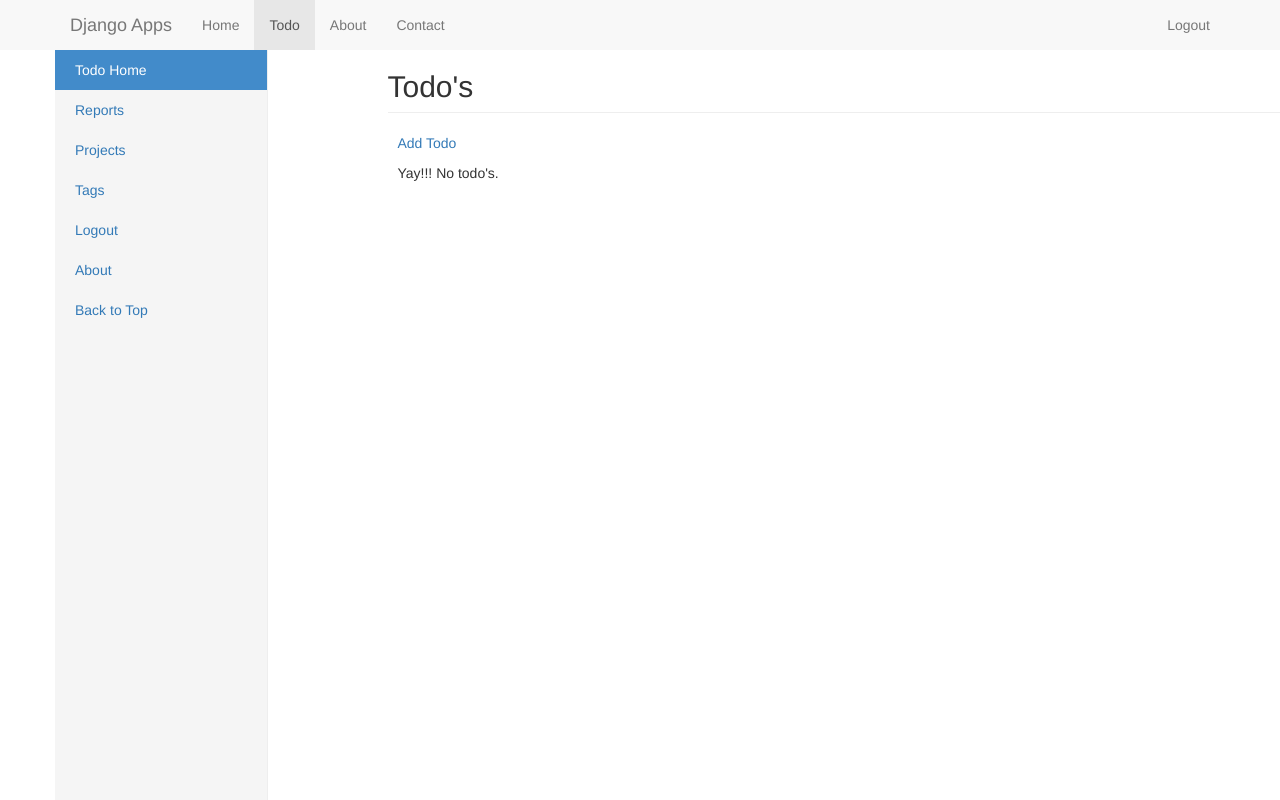
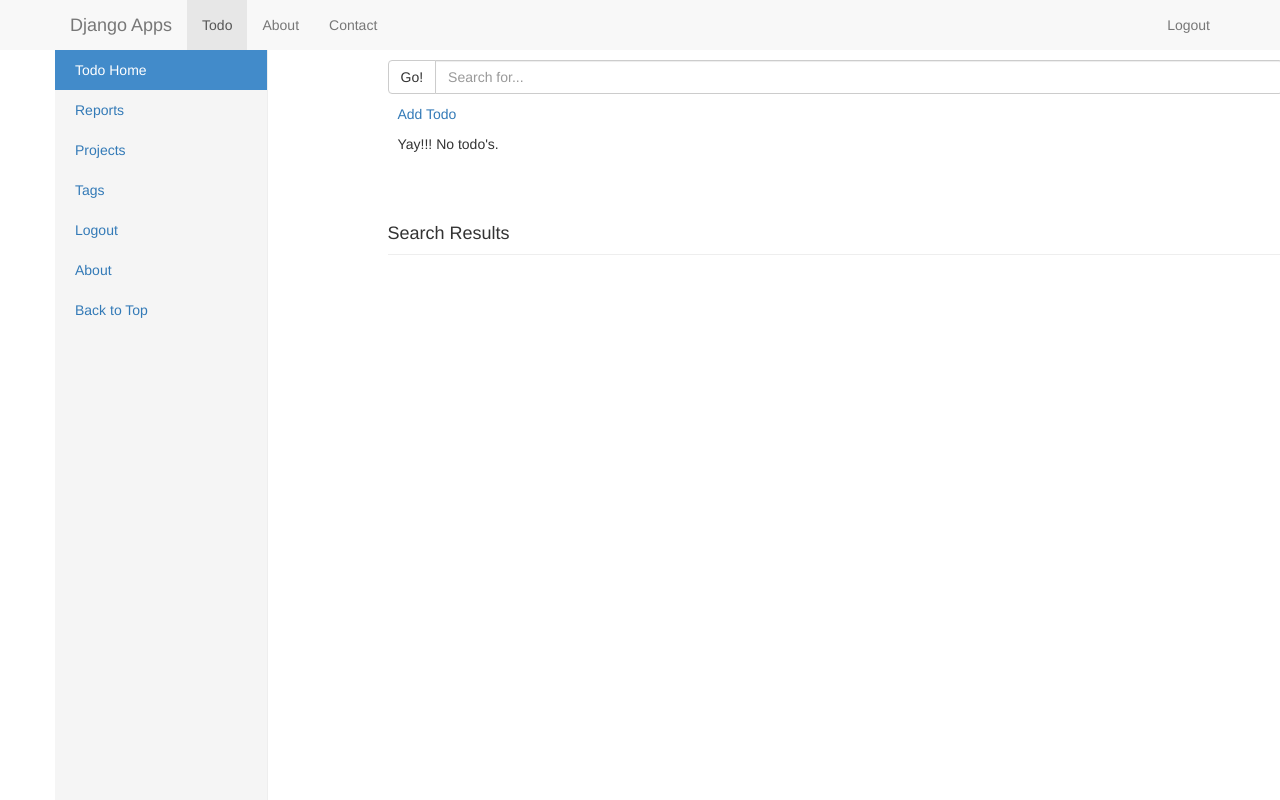
Before and after one commit to nareshganesan/mysite, a Django app: page /todo/ in a window 1280 px wide; the page is wider, and only the part inside the window is pictured. Run offline with Django 3.2, Linux system fonts and the light colour scheme; a user stored in the database is signed in; tables that the repository leaves empty hold one stand-in row (values such as "Sample post"); some libraries are stand-ins or nearby versions.

Commit message:
Added Todo Search

```diff
--- a/todo/static/todo/css/todo.css
+++ b/todo/static/todo/css/todo.css
@@ -266,3 +266,7 @@ body {
   display: inline-block;
   border-radius: 50%;
 }
+
+.search-results {
+   list-style : none;
+}
--- a/todo/static/todo/js/todo-constants.js
+++ b/todo/static/todo/js/todo-constants.js
@@ -3,13 +3,15 @@ var ADDFEATURE = "AddFeature";
 var DETAILFEATURE = "DetailFeature";
 var DELETEFEATURE = "DeleteFeature";
 var LISTFEATURE = "ListFeature";
+var SEARCHFEATURE = "SearchFeature";
 
 /* Todo Feature Header element constants */
 var todo_features_header = {
     ADDFEATURE: "header-todo-add",
     DETAILFEATURE: "header-todo-detail",
     DELETEFEATURE: "header-todo-delete",
-    LISTFEATURE: "header-todo-list"
+    LISTFEATURE: "header-todo-list",
+    SEARCHFEATURE: "header-todo-search"
 
 };
 /* Todo Feature Body element constants */
@@ -17,6 +19,7 @@ var todo_features_div = {
     ADDFEATURE: "div-todo-add",
     DETAILFEATURE: "div-todo-detail",
     DELETEFEATURE: "div-todo-delete",
-    LISTFEATURE: "div-todo-list"
+    LISTFEATURE: "div-todo-list",
+    SEARCHFEATURE: "div-todo-search"
 
 };
--- a/todo/static/todo/js/todo.js
+++ b/todo/static/todo/js/todo.js
@@ -194,7 +194,7 @@ function showDeleteTodoDiv(todoname, todoid) {
 
 }
 
-function showDetailTodoDiv(todoname, todoid) {
+function showDetailTodoDiv(todoname, todoid, showsearchdiv) {
 
     $("#detail-todo-id").html(todoid);
     $("#detail-todo-name").html(todoname);
@@ -207,6 +207,11 @@ function showDetailTodoDiv(todoname, todoid) {
     $("#"+todo_features_div.ADDFEATURE).css('display', 'none');
     $("#"+todo_features_header.DELETEFEATURE).css('display', 'none');
     $("#"+todo_features_div.DELETEFEATURE).css('display', 'none');
+    $("#"+todo_features_header.SEARCHFEATURE).css('display', 'none');
+    $("#"+todo_features_div.SEARCHFEATURE).css('display', 'none');
+    if(showsearchdiv == 'True') {
+        $("#show-search-results").css('display', 'inline-block');
+    }
 
     var todo_mark_as_completed_url = "quickdetail_todo/";
     console.log(todo_mark_as_completed_url);
@@ -346,6 +351,92 @@ function markasCompleted(todoname, todoid) {
 
 /* Mark todo as Completed end. */
 
+
+/* Todo Search Feature  start */
+
+$('#search-box').keyup(function(e){
+    var searchQuery = $(this).val();
+    if(e.keyCode == 13)
+    {
+
+//      alert('Entered!!! ' + searchQuery);
+    } else {
+
+    }
+});
+
+$('#search-button').click(function(e){
+    var searchQuery = $('#search-box').val();
+//     alert('Search button clicked!!! ' + searchQuery);
+    showTodoElementsById(todo_features_header.SEARCHFEATURE);
+    showTodoElementsById(todo_features_div.SEARCHFEATURE);
+    $("#"+todo_features_header.LISTFEATURE).css('display', 'none');
+    $("#"+todo_features_div.LISTFEATURE).css('display', 'none');
+    $("#"+todo_features_header.DETAILFEATURE).css('display', 'none');
+    $("#"+todo_features_div.DETAILFEATURE).css('display', 'none');
+    $("#"+todo_features_header.DELETEFEATURE).css('display', 'none');
+    $("#"+todo_features_div.DELETEFEATURE).css('display', 'none');
+    $("#"+todo_features_header.ADDFEATURE).css('display', 'none');
+    $("#"+todo_features_div.ADDFEATURE).css('display', 'none');
+     todoSearch(searchQuery);
+
+});
+
+$('#show-search-results').click(function(e){
+    showTodoElementsById(todo_features_header.SEARCHFEATURE);
+    showTodoElementsById(todo_features_div.SEARCHFEATURE);
+    $("#"+todo_features_header.LISTFEATURE).css('display', 'none');
+    $("#"+todo_features_div.LISTFEATURE).css('display', 'none');
+    $("#"+todo_features_header.DETAILFEATURE).css('display', 'none');
+    $("#"+todo_features_div.DETAILFEATURE).css('display', 'none');
+    $("#"+todo_features_header.DELETEFEATURE).css('display', 'none');
+    $("#"+todo_features_div.DELETEFEATURE).css('display', 'none');
+    $("#"+todo_features_header.ADDFEATURE).css('display', 'none');
+    $("#"+todo_features_div.ADDFEATURE).css('display', 'none');
+     todoSearch(searchQuery);
+
+});
+
+function todoSearch(Query) {
+    var todo_search_url = "search/";
+    $.ajax({
+        url : todo_search_url, // the endpoint
+        type : "POST", // http method
+        // data sent with the post request
+        data : {
+        'searchQuery' : Query
+        },
+
+        // handle a successful response
+        success : function(json) {
+            var resCount = json.length;
+            for (var i =0; i < resCount; i ++ ) {
+                resultelement = "<li><div class='rh'><h5 class='h'> ";
+                anchor =   "<a href='#' onclick='showDetailTodoDiv(";
+                anchorparam = '"' + json[i].name + '" , "'+ json[i].id + '")'+"'>";
+                test = '"' + json[i].name + '" , "'+ json[i].id + '",'
+                showSearchBackLink = '"True"' + ')'+"'>";
+                anchortext = json[i].name + "</a> </h5> </div>";
+                console.log(resultelement+anchor+test+showSearchBackLink+anchortext)
+                resultheader = resultelement+anchor+test+showSearchBackLink+anchortext
+                resultcontent = '<div class="rc"><h6 class="c">' + json[i].description + '</h6> </div> </li>'
+                $( "#search-results" ).append( resultheader );
+                $( "#search-results" ).append( resultcontent );
+            }
+
+
+        },
+
+        // handle a non-successful response
+        error : function(xhr,errmsg,err) {
+            $('#error-results').html("Search failed");
+        }
+    });
+
+}
+
+/* Todo Search Feature  end */
+
 function showTodoElementsById(elementId) {
     $("#" + elementId).css('display', 'block');
 }
--- a/todo/templates/todo/header.html
+++ b/todo/templates/todo/header.html
@@ -13,7 +13,6 @@
         </div>
         <div id="navbar" class="navbar-collapse collapse">
             <ul class="nav navbar-nav">
-                <li ><a href="{% url 'home' %}">Home</a></li>
                 <li class="active"><a href="{% url 'todo:index' %}">Todo</a></li>
 
                 <li><a href="#about">About</a></li>
--- a/todo/templates/todo/index.html
+++ b/todo/templates/todo/index.html
@@ -39,7 +39,16 @@
             {% include "todo/sidebar.html" %}
         {% endif %}
         <div class="col-sm-9 col-md-10 custom-main">
-            <h2 class="page-header" id="header-todo-list">Todo's</h2>
+            <!--<h2 class="sub-header" id="header-todo-list">Todo's</h2>-->
+            <!-- /search-box-group -->
+            <div class="input-group" id="search-box-container" style="margin-top: 30px; margin-bottom: 10px;">
+              <span class="input-group-btn">
+                <button class="btn btn-default" id="search-button" type="button">Go!</button>
+              </span>
+              <input type="text" id="search-box" class="form-control" placeholder="Search for...">
+            </div>
+            <!-- /search-box-group -->
+
             <div class="row placeholders" id="div-todo-list">
                 <p>
                     <span><a href="#" id="link-show-add"  >Add Todo</a> </span>
@@ -77,7 +86,7 @@
                                             <input type="submit" id="quicksave{{todo.id}}" name="quicksave{{todo.id}}" value="update" class="tiny button" style="display:none;">
                                     </td>
                                     <td>
-                                        <a href="#" onclick="showDetailTodoDiv('{{ todo.name }}', '{{ todo.id }}')" >view </a>
+                                        <a href="#" onclick="showDetailTodoDiv('{{ todo.name }}', '{{ todo.id }}', 'False')" >view </a>
                                     </td>
                                     <td>
                                         <div>
@@ -170,9 +179,12 @@
                 </div>
             </div>
 
-            <h2 class="sub-header" id="header-todo-detail"> Todo Details</h2>
+            <h2 class="sub-header" id="header-todo-detail"> View / Edit Todo</h2>
             <div class="row placeholders" id="div-todo-detail" >
-                <a href="{%url 'todo:index' %}">Todo-Home</a> <br/> <br/>
+                <div>
+                    <a href="{%url 'todo:index' %}">Todo-Home</a>
+                    <a href="#" id="show-search-results" style="display: none; ">Search Results</a>
+                </div>
                 <div id="detail-todo-id" style="display: none; " ></div>
                 <div id="detail-todo-name" style="display: none; " ></div>
                 <div id="detail-update-success" class="alert alert-success" role="alert" style="display: none;">
@@ -181,7 +193,7 @@
                 <div class="well-sm">
                   <form class="form-horizontal" action="" method="post">
                   <fieldset>
-                    <legend class="" id="header-todo-detail-name">View / Edit Todo</legend>
+                    <!--<legend class="" id="header-todo-detail-name">View / Edit Todo</legend>-->
 
                     <!-- Name input-->
                     <div class="form-group">
@@ -305,6 +317,24 @@
 
             </div>
 
+            <h4 class="sub-header" id="header-todo-search"> Search Results</h4>
+            <div class="row placeholders" id="div-todo-search" >
+
+                <ol id="search-results">
+                    <!--<li>
+                        <div class="rh">
+                                <h3 class="h"></h3>
+                        </div>
+                    </li>
+                    <li>
+                        <div class="rc">
+                                <h3 class="c"></h3>
+                        </div>
+                    </li>-->
+                </ol>
+
+            </div>
+
             <h2 class="sub-header" id="header-todo-tags" > Todo Tags</h2>
             <div class="row placeholders" id="div-todo-tags" >
 
--- a/todo/urls.py
+++ b/todo/urls.py
@@ -12,4 +12,5 @@ urlpatterns = [
     url(r'^reports/todo_reports/$', views.todo_reports, name='todo_reports'),
     url(r'^reports/$', views.reports, name='reports'),
     url(r'^mark_as_completed/$', views.mark_as_completed, name='mark_as_completed'),
+    url(r'^search/$', views.todo_search, name='todo_search'),
 ]
--- a/todo/views.py
+++ b/todo/views.py
@@ -4,6 +4,8 @@ from django.http import HttpResponse, HttpResponseRedirect
 from django.http import Http404
 from django.template import RequestContext
 from django.core.urlresolvers import reverse
+from django.db.models import Q
+from django.core import serializers
 
 from django.db.models import Count
 
@@ -49,7 +51,7 @@ def edit_todo(request):
                  address=todoaddress, user_id=todouser)
         updatedtodo.save()
 
-        response_data = {}
+        response_data = dict()
         todo = Todo.objects.filter(user=todouser).get(pk=todoid)
         todoname = todo.name
         todopriority = todo.priority
@@ -93,7 +95,7 @@ def quickdetail_todo(request):
 
         todoid = request.POST.get('todoid')
         todouser = request.user.id
-        response_data = {}
+        response_data = dict()
         todo = Todo.objects.filter(user=todouser).get(pk=todoid)
         todoname = todo.name
         todopriority = todo.priority
@@ -138,7 +140,7 @@ def quickedit_todo(request):
         todopriority = request.POST.get('todopriority')
         todouser = request.user.id
         print todouser
-        response_data = {}
+        response_data = dict()
 
         t = Todo(id=todoid, name=todoname, priority=todopriority, user_id=todouser)
         t.save()
@@ -167,7 +169,7 @@ def quickadd_todo(request):
         tododescription = request.POST.get('tododescription')
         todouser = request.user.id
         print todouser
-        response_data = {}
+        response_data = dict()
 
         t = Todo(name=todoname, priority=todopriority, user_id=todouser, description=tododescription)
         t.save()
@@ -195,7 +197,7 @@ def mark_as_completed(request):
         todo = get_object_or_404(Todo, pk=todoid)
         todo.iscompleted = True
         todo.save()
-        response_data = {}
+        response_data = dict()
         response_data['responsetype'] = 'success'
         return HttpResponse(
             json.dumps(response_data),
@@ -256,6 +258,57 @@ def todo_reports(request):
         )
 
 @login_required
+def todo_search(request):
+    'Search Todo on any dimension available in the app.'
+    if request.method == 'POST':
+
+        searchquery = request.POST.get('searchQuery')
+        if searchquery is not None:
+            searchresults = Todo.objects.filter(
+                Q( name__icontains = searchquery ) |
+                Q( description__icontains = searchquery ) |
+                Q( notes__icontains = searchquery ) |
+                Q( tags__icontains = searchquery ) |
+                Q( project__icontains = searchquery ) |
+                Q( email__icontains = searchquery ) |
+                Q( phone_number__icontains = searchquery ) |
+                Q( address__icontains = searchquery )
+
+            ).order_by('priority')
+
+            # data = serializers.serialize('json', searchresults, fields=('name','description'))
+
+            response_data = dict()
+            response_datarootkey = "searchresults"
+            response_data[response_datarootkey] = []
+            resultscount = 0
+            for result in searchresults:
+                response_data[response_datarootkey].append({
+                    'id': result.id,
+                    'name': result.name,
+                    'description': result.description,
+                    'priority': result.priority
+                })
+                # response_data[response_datarootkey][resultscount]['name'] = result.name
+                # response_data[response_datarootkey][resultscount]['description'] = result.description
+                # response_data[response_datarootkey][resultscount]['priority'] = result.priority
+            print response_data[response_datarootkey]
+            # response_data['searchresults'] = ""
+
+            return HttpResponse(
+                json.dumps(response_data[response_datarootkey]),
+                content_type="application/json"
+            )
+
+    else:
+        return HttpResponse(
+            json.dumps({"No Data": "Use a better search term!!!"}),
+            content_type="application/json"
+        )
+
+
+
+@login_required
 def reports(request):
     return render(request, 'todo/reports.html')
 
```
